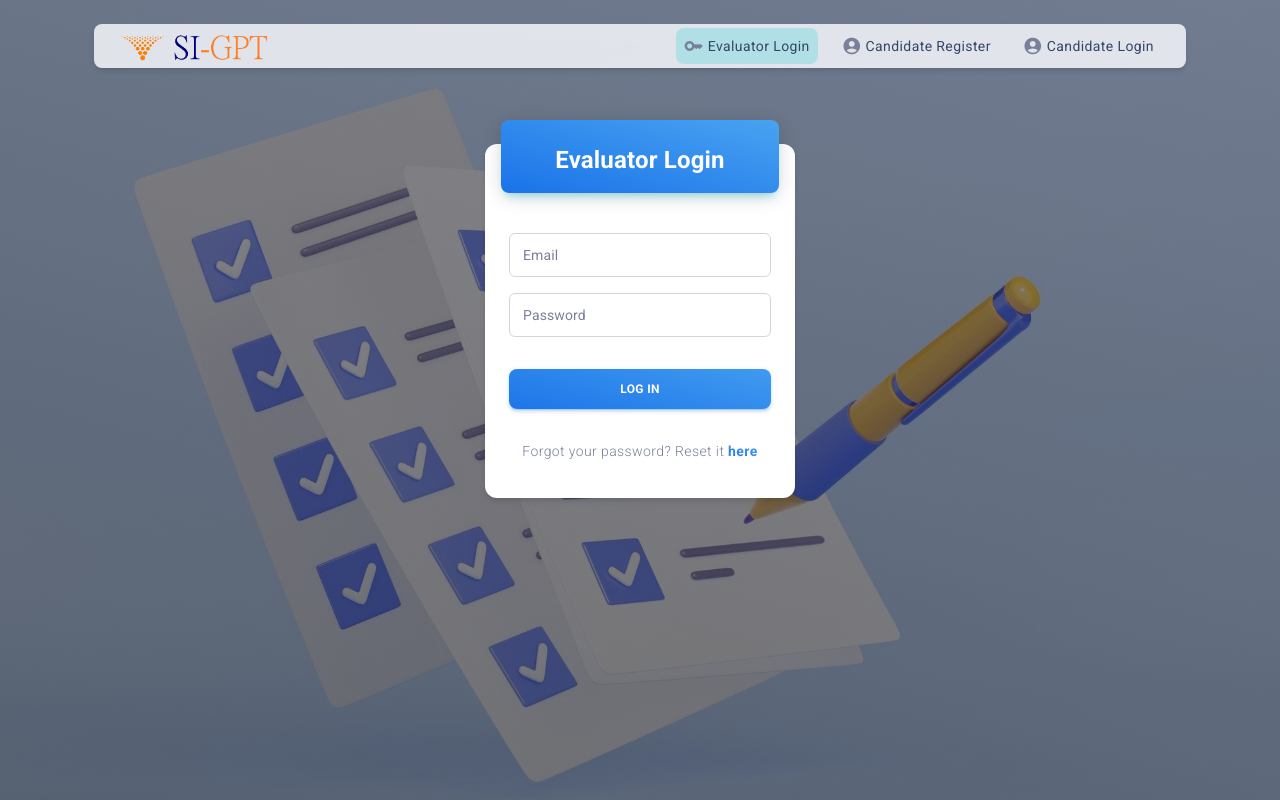
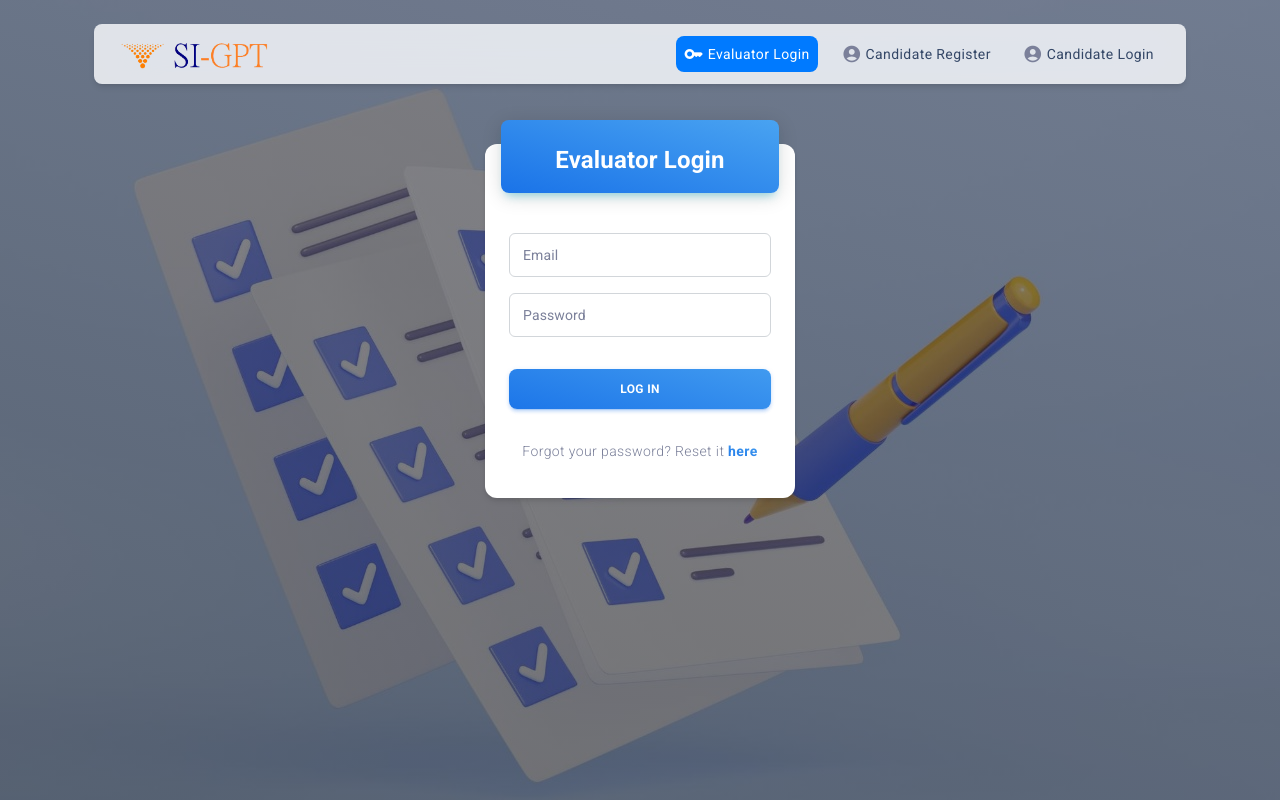
Before and after one commit to tirumalarowthu/OTES_latest, a React (Create React App) app in the folder material-react-app/: page /auth/login in a window 1280 px wide. Built offline with nearby package versions, Linux system fonts and the light colour scheme.

Commit message:
nav bar changes

```diff
--- a/material-react-app/src/examples/Navbars/DefaultNavbar/DefaultNavbarLink.js
+++ b/material-react-app/src/examples/Navbars/DefaultNavbar/DefaultNavbarLink.js
@@ -36,13 +36,17 @@ function DefaultNavbarLink({ icon, name, route, light }) {
       mx={1}
       p={1}
       display="flex"
+      color="white"
       alignItems="center"
-      sx={isActive && { cursor: "pointer", userSelect: "none",background:'powderblue',borderRadius:"8px"}}
+      variant= {isActive && "gradient"}
+      sx={isActive && { cursor: "pointer", userSelect: "none",background:'#007aff',borderRadius:"8px"}}
 
     >
       <Icon
         sx={{
-          color: ({ palette: { white, secondary } }) => (light ? white.main : secondary.main),
+          color: ({ palette: { white, secondary } }) => (isActive ? white.main : secondary.main),
+          // color: ({ palette: { white, secondary } }) => (light ? white.main : secondary.main),
+          // color:"white",
           verticalAlign: "middle",
         }}
       >
@@ -50,8 +54,10 @@ function DefaultNavbarLink({ icon, name, route, light }) {
       </Icon>
       <MDTypography
         variant="button"
+        // color={isActive && "white"}
         fontWeight="regular"
-        color={light ? "white" : "dark"}
+        // color={light ? "white" : "dark"}
+        color={isActive ? "white" : "dark"}
         textTransform="capitalize"
         sx={{ width: "100%", lineHeight: 0 }}
       >
--- a/material-react-app/src/examples/Navbars/DefaultNavbar/index.js
+++ b/material-react-app/src/examples/Navbars/DefaultNavbar/index.js
@@ -88,7 +88,7 @@ function DefaultNavbar({ transparent, light, action }) {
         px={{ xs: 4, sm: transparent ? 2 : 3, lg: transparent ? 0 : 2 }}
         my={3}
         mx={3}
-        p={0.5}
+        p={1.5}
         width="calc(100% - 48px)"
         borderRadius="lg"
         shadow={transparent ? "none" : "md"}
```
Also changed, not shown: 8 other files (tests, documents, lock files or other folders).
